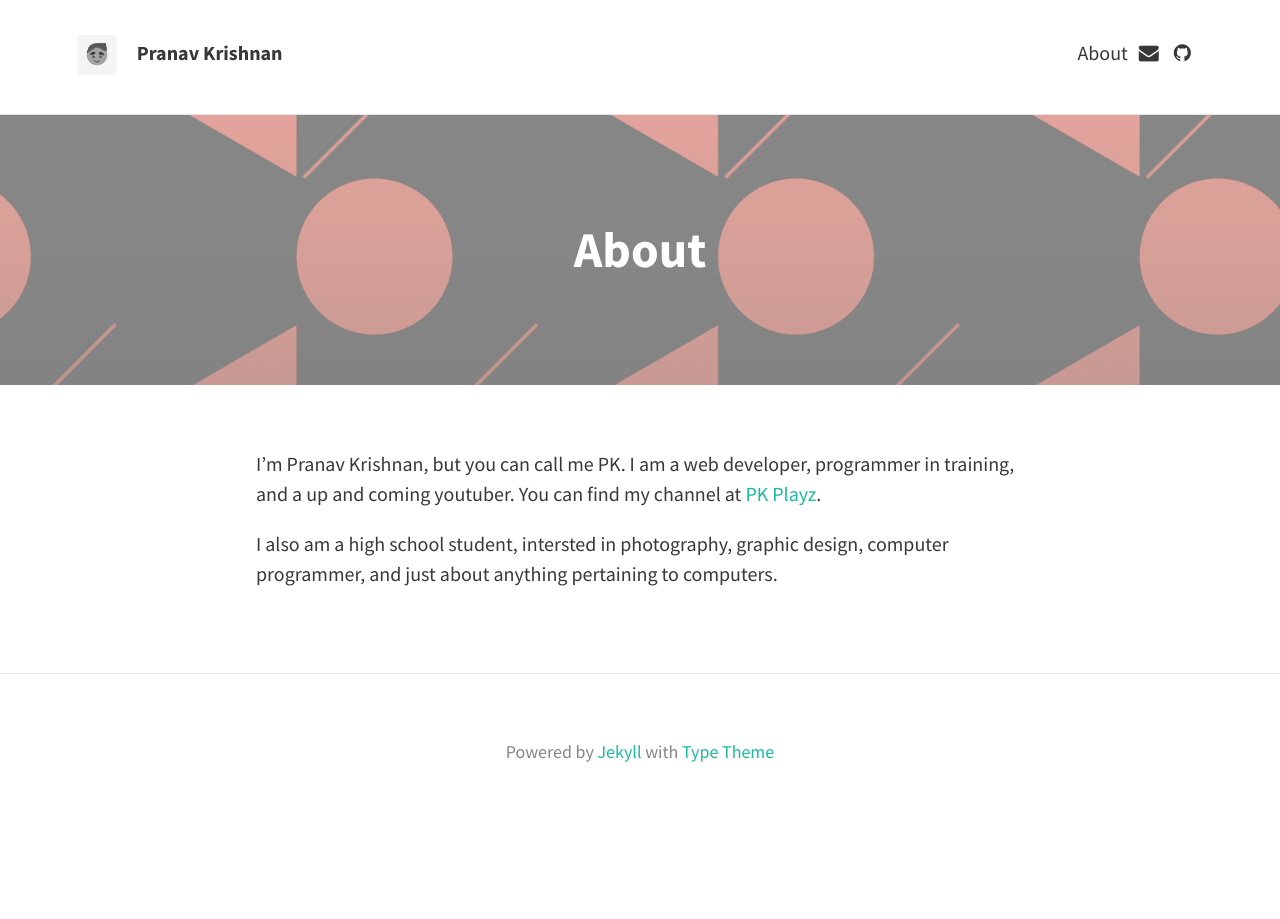
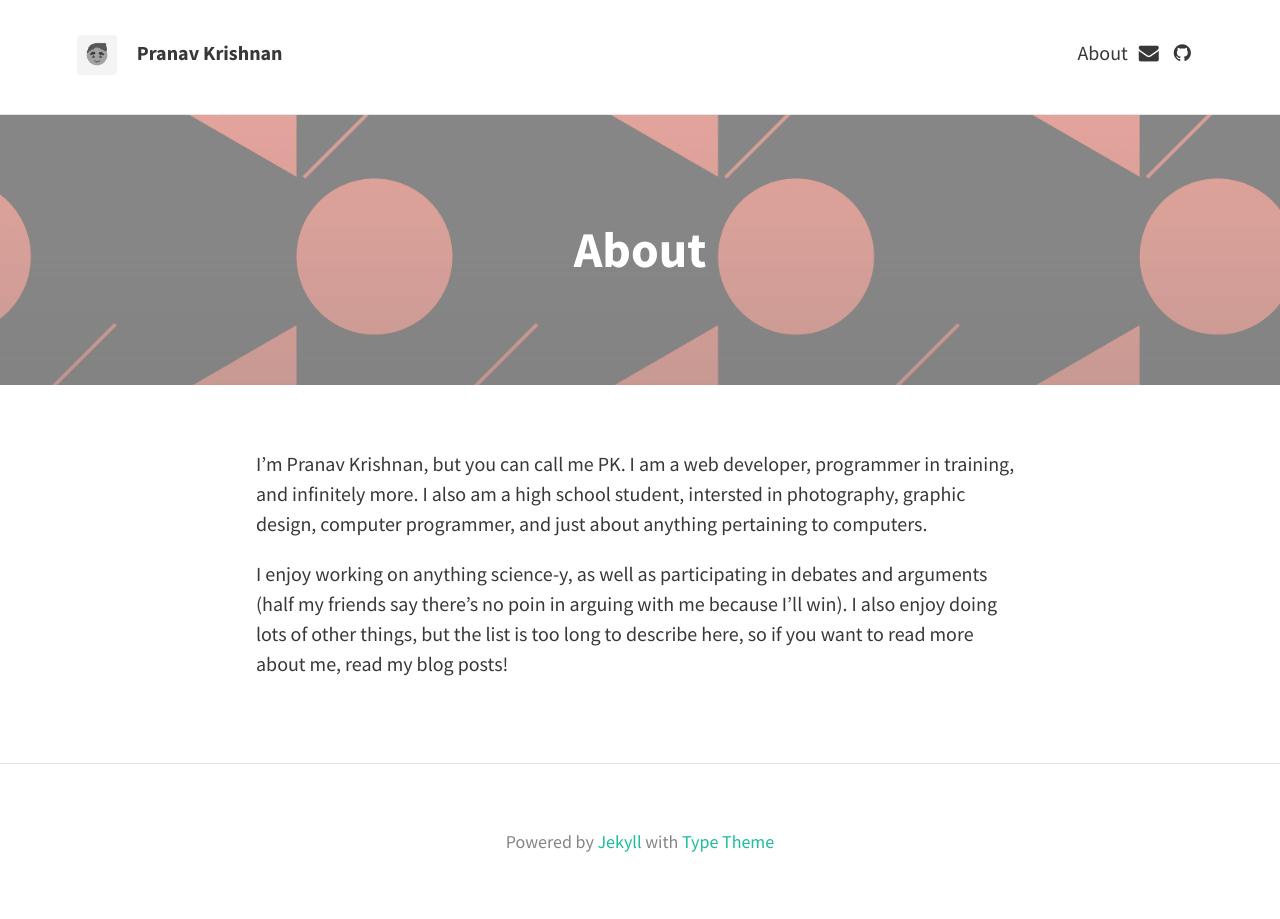
Before and after one commit to nostack/nostack.github.io, a Jekyll site: the page built from about.md, in a window 1280 px wide. Built offline with Jekyll 4.4.1, drawn with Linux system fonts in a browser that asks for light colours; nearby versions of some CDN libraries.

Commit message:
A Fresh Start

```diff
--- a/about.md
+++ b/about.md
@@ -5,6 +5,6 @@ permalink: /about/
 feature-img: "img/sample_feature_img_2.png"
 ---
 
-I'm Pranav Krishnan, but you can call me PK. I am a web developer, programmer in training, and a up and coming youtuber. You can find my channel at [PK Playz](https://www.youtube.com/channel/UC-n0E_L3xoLTY2ZaV92cxqg).
+I'm Pranav Krishnan, but you can call me PK. I am a web developer, programmer in training, and infinitely more. I also am a high school student, intersted in photography, graphic design, computer programmer, and just about anything pertaining to computers.
 
-I also am a high school student, intersted in photography, graphic design, computer programmer, and just about anything pertaining to computers.
+I enjoy working on anything science-y, as well as participating in debates and arguments (half my friends say there's no poin in arguing with me because I'll win). I also enjoy doing lots of other things, but the list is too long to describe here, so if you want to read more about me, read my blog posts!
```
